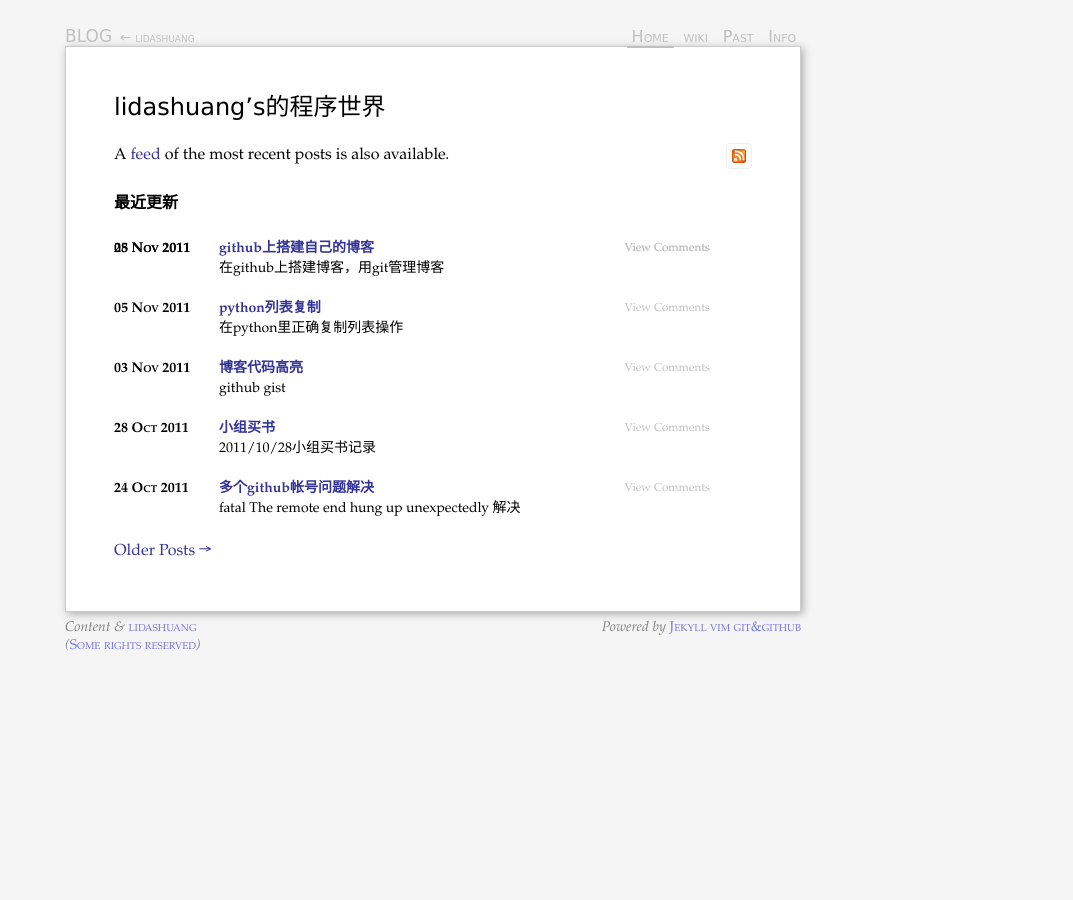
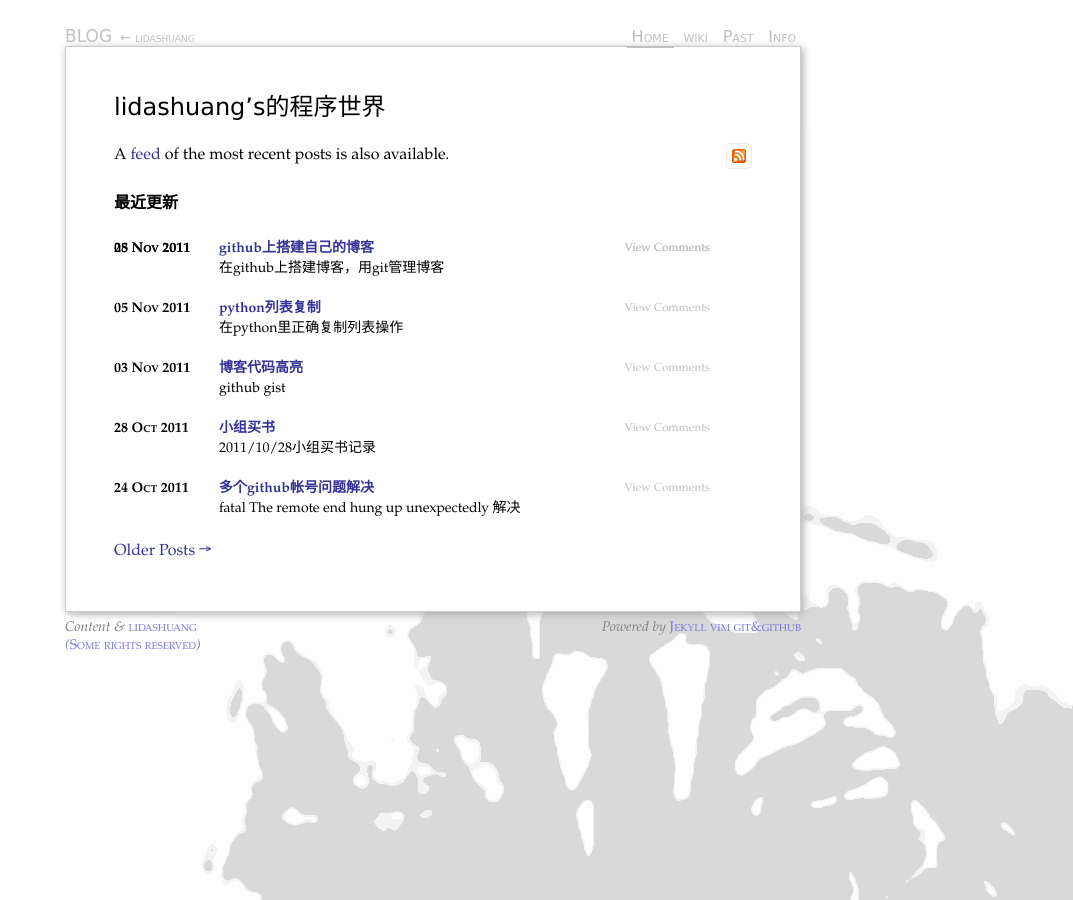
Before and after one commit to GunioRobot/lidashuang.github.com, a Jekyll site: the page built from index.markdown, in a window 1280 px wide. Shown: the whole page, without its empty margins (207-1280 px from the left). Built offline with Jekyll 4.4.1, drawn with Linux system fonts in a browser that asks for light colours; comment, search, counter and statistics services are not loaded.

Commit message:
legend.gif

```diff
--- a/css/screen.css
+++ b/css/screen.css
@@ -25,6 +25,7 @@
 	background-color: whitesmoke;
 	background-position: center -18em;
 	background-repeat: repeat-x;
+	background: #fff url(legend.gif) no-repeat fixed right 130px;
 }
 
 /* Hack via Joel Spolsky to make image rescaling nicer in IE */
```
Also changed, not shown: css/legend.gif (added).
